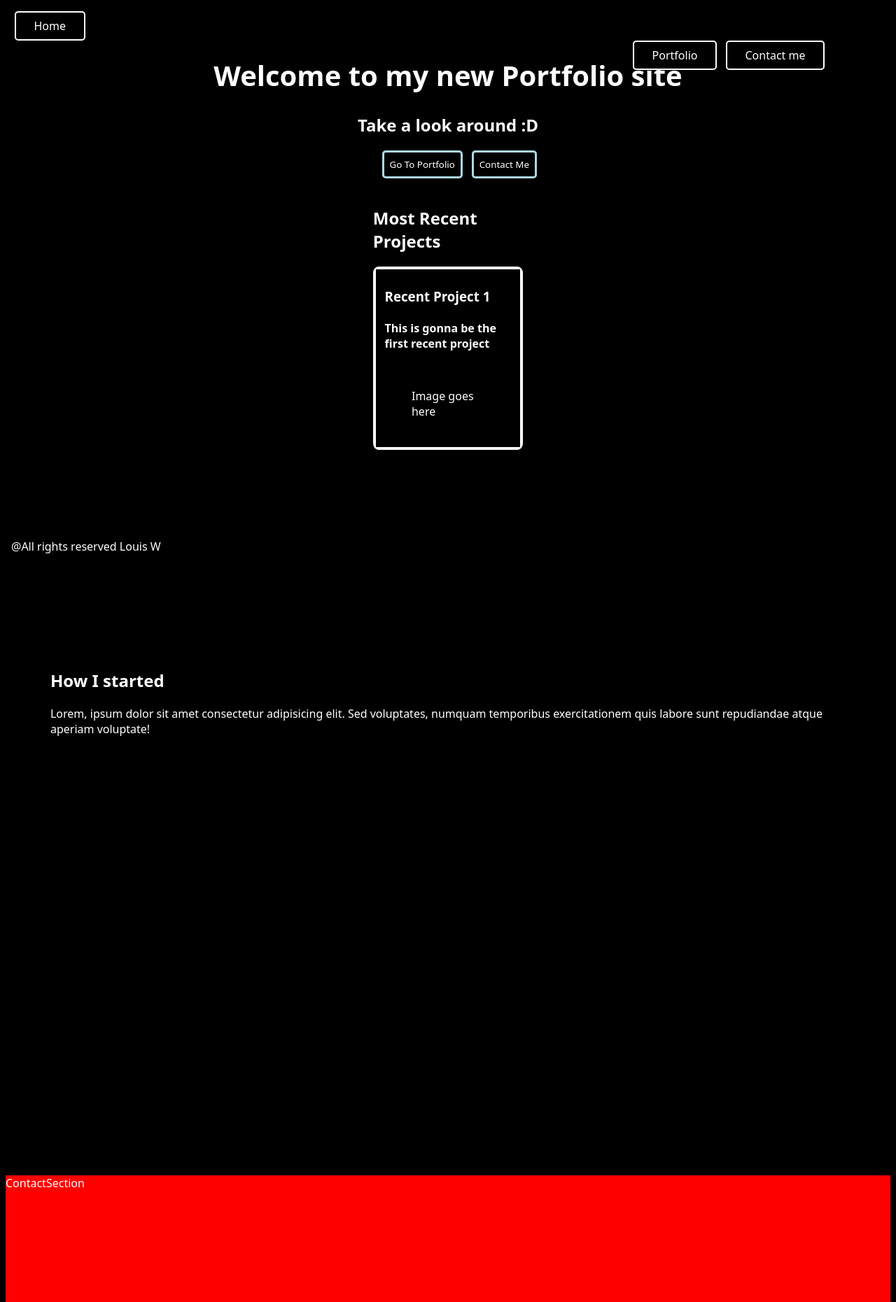
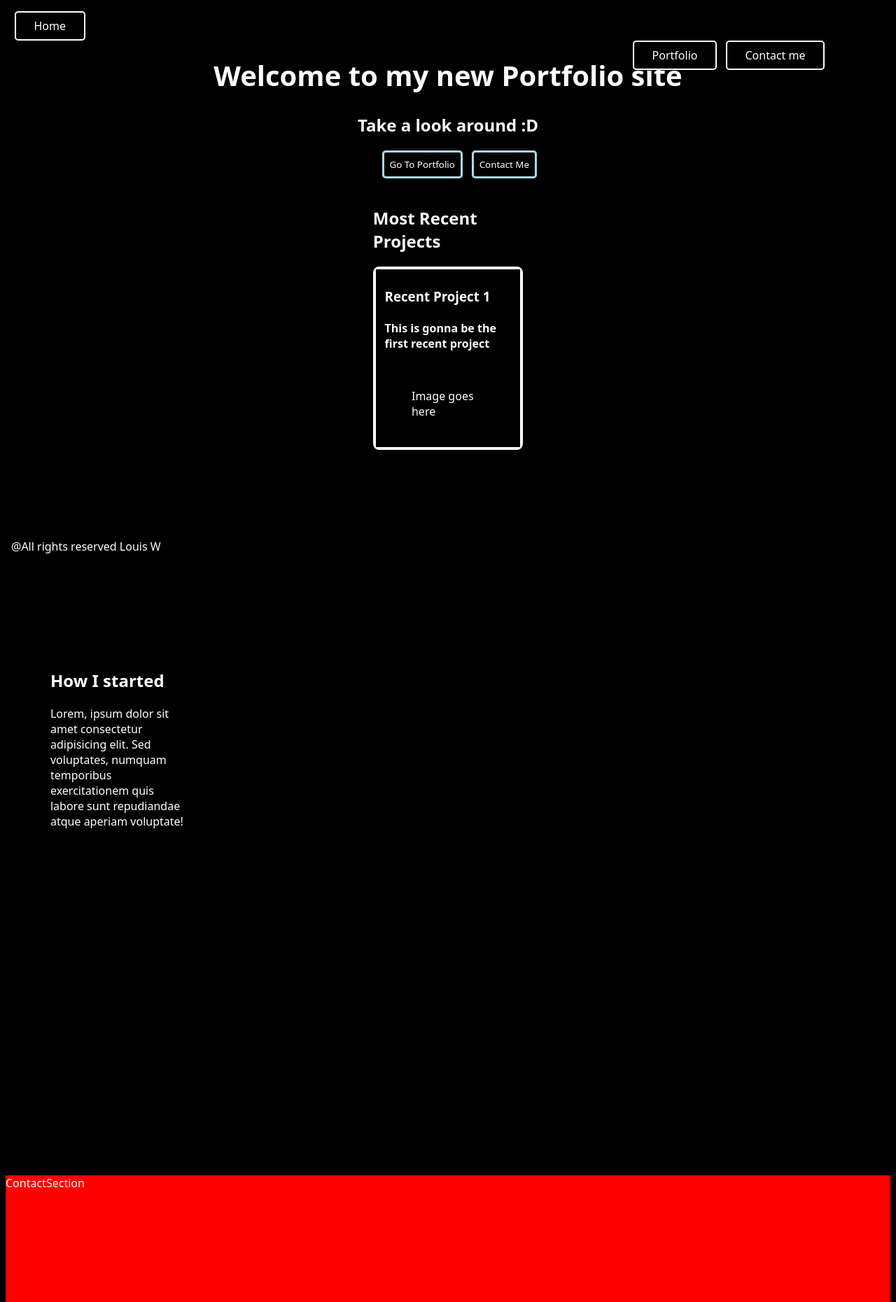
Before and after one commit to LouisWdev/myPortfolio, a React (Vite) app: page / in a window 1280 px wide. Shown: the top 1861 px of the page at 70% size. Built offline with nearby package versions, Linux system fonts and the light colour scheme.

Commit message:
Paragraph width

```diff
--- a/src/Section/AboutSection.tsx
+++ b/src/Section/AboutSection.tsx
@@ -28,8 +28,11 @@ const AboutContainer = styled.div`
 const AboutTextContainer = styled.div`
       padding: 5vh 3vw;
       margin: 2vh 2vw;
+      width: 15vw;
 `;
 
-const AboutTitleText = styled.h2``;
+const AboutTitleText = styled.h2`
+
+`;
 
 const AboutParagraph = styled.p``;
```
